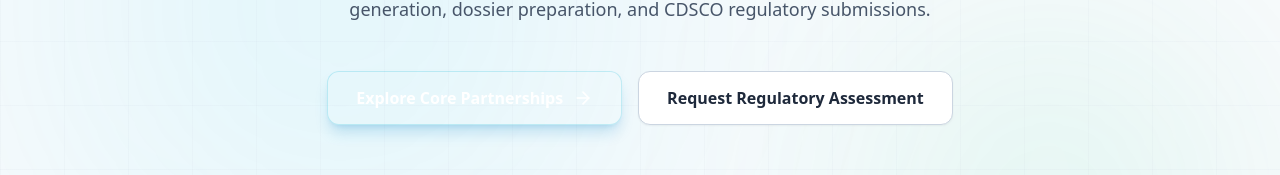
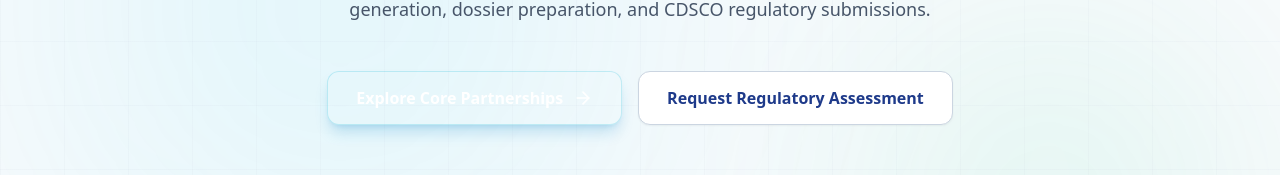
Before and after one commit to praveenrajd/nira, a React (Vite) app: page / in a window 1280 px wide. Shown: the part 535-710 px from the top of the page. Built offline with nearby package versions, Linux system fonts and the light colour scheme.

Commit message:
Color change

```diff
--- a/src/components/common/Button.tsx
+++ b/src/components/common/Button.tsx
@@ -24,10 +24,17 @@ export const Button: React.FC<ButtonProps> = ({
   const baseStyles = "inline-flex items-center justify-center font-medium transition-all duration-300 rounded-xl focus:outline-none focus-visible:ring-2 focus-visible:ring-cyan-600 disabled:opacity-50 disabled:pointer-events-none cursor-pointer";
 
   const variants = {
-    primary: "bg-gradient-to-r from-cyan-600 to-teal-600 hover:from-cyan-700 hover:to-teal-700 text-white font-semibold shadow-lg shadow-cyan-600/20 hover:shadow-cyan-600/35 border border-cyan-500/20",
-    secondary: "bg-white hover:bg-slate-100 text-slate-800 border border-slate-300 hover:border-cyan-600/50 shadow-sm font-semibold",
-    outline: "border-2 border-cyan-600 text-cyan-700 hover:bg-cyan-50 hover:border-cyan-700 font-semibold",
-    ghost: "text-slate-700 hover:text-cyan-700 hover:bg-slate-200/50 font-medium"
+    primary:
+    "bg-gradient-to-r from-cyan-600 to-teal-600 hover:from-cyan-700 hover:to-teal-700 text-white font-semibold shadow-lg shadow-cyan-600/20 hover:shadow-cyan-600/35 border border-cyan-500/20",
+
+  secondary:
+    "bg-white hover:bg-slate-100 text-blue-900 hover:text-blue-950 border border-slate-300 hover:border-cyan-600/50 shadow-sm font-semibold",
+
+  outline:
+    "border-2 border-blue-900 text-blue-900 hover:bg-blue-50 hover:border-blue-950 font-semibold",
+
+  ghost:
+    "text-blue-900 hover:text-cyan-700 hover:bg-slate-200/50 font-medium",
   };
 
   const sizes = {
```
